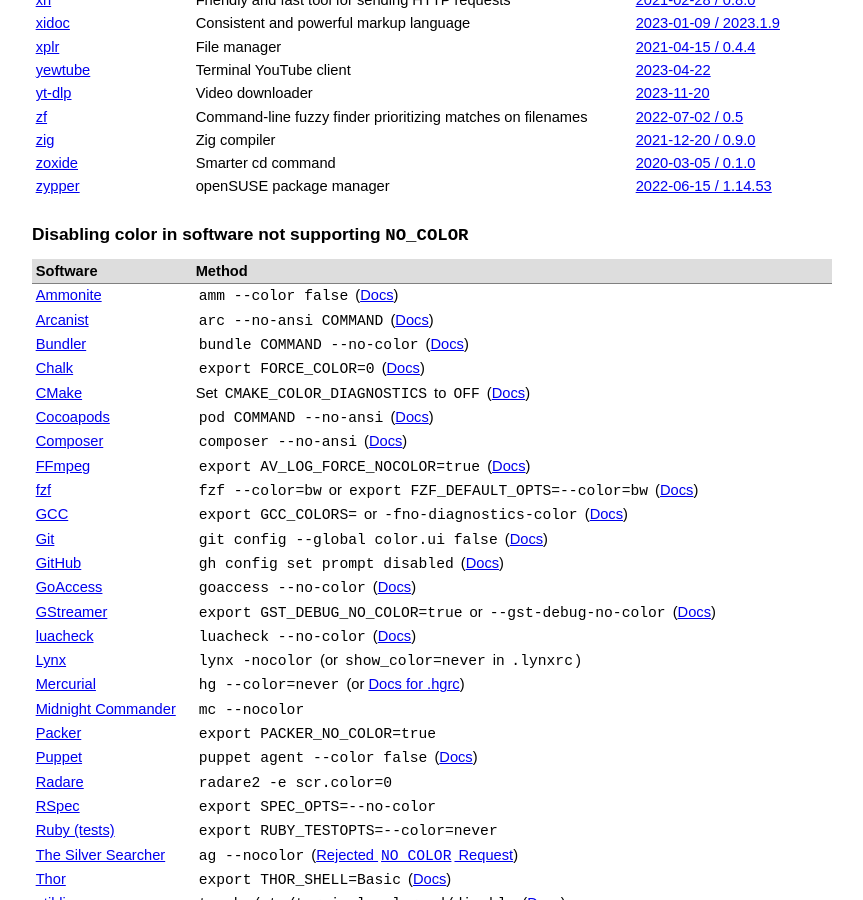
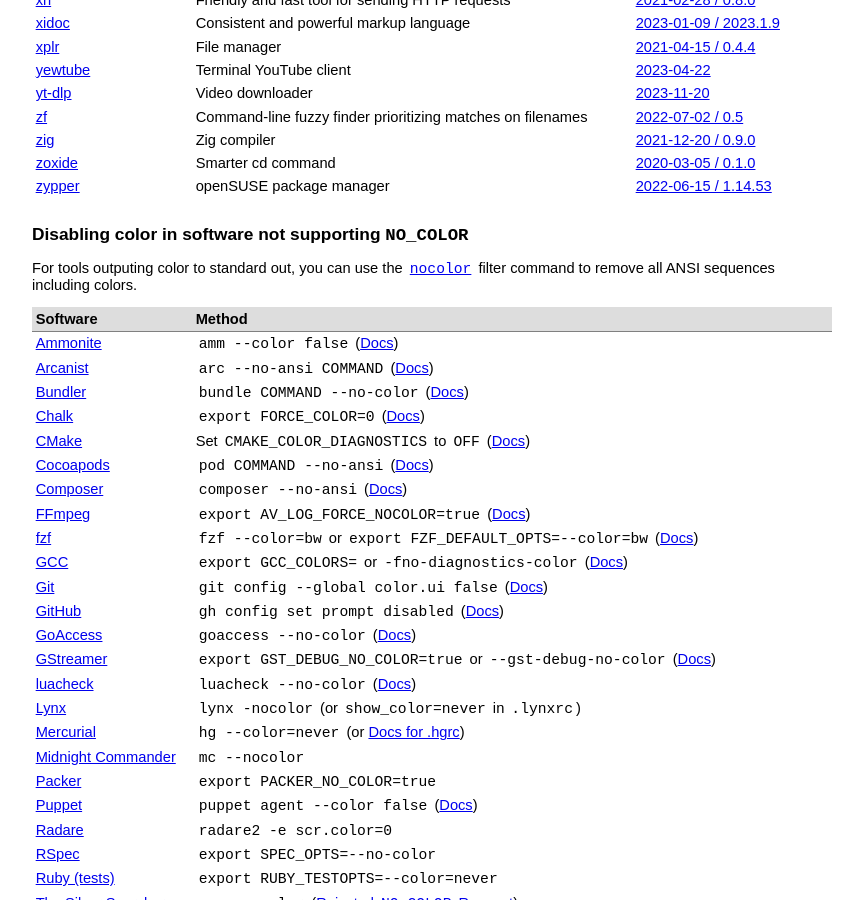
Before and after one commit to jcs/no_color, a Jekyll site: the page built from index.md, in a window 1280 px wide and 900 px high, scrolled down 6187 px. Shown: the whole window, without its empty margins (208-1071 px from the left). Built offline with Jekyll 4.4.1, drawn with Linux system fonts in a browser that asks for light colours; our own code applies the rules of GitHub Pages for plain Markdown files.

Commit message:
Add link to `nocolor`
Hopefully helps some folks for recalcitrant tools

```diff
--- a/index.md
+++ b/index.md
@@ -310,6 +310,8 @@ color by default via `NO_COLOR`.
 
 ## Disabling color in software not supporting `NO_COLOR` <a name="other"></a>
 
+For tools outputing color to standard out, you can use the [`nocolor`](https://github.com/fortio/terminal#nocolor) filter command to remove all ANSI sequences including colors.
+
 {:.two_col}
 | Software | Method |
 |:-|:-|
```
